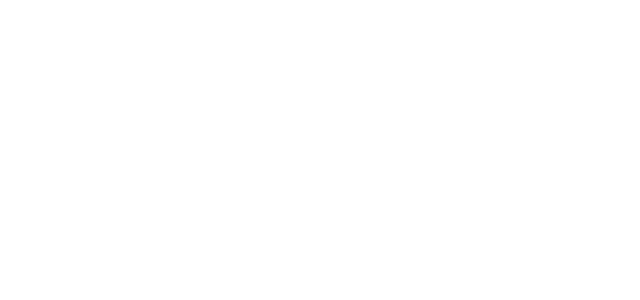
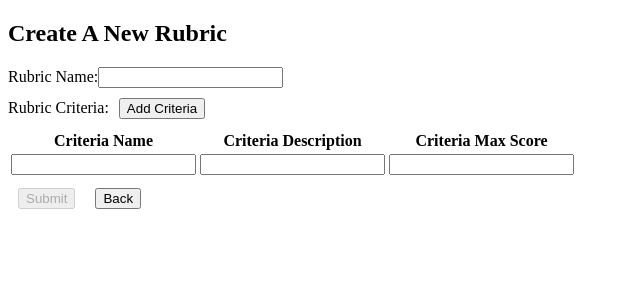
Before and after one commit to mason-oconnor15/peerEval-FrontEnd, a Nuxt app: page /rubric/create/createRubricPage in a window 1280 px wide. Before the commit this address had no page. Shown: the top 300 px of the page, without its empty margins (0-640 px from the left). Built offline with nearby package versions, Linux system fonts and the light colour scheme.

Commit message:
added create a rubric with rubric criteria

```diff
--- /dev/null
+++ b/components/rubric/ErrorMessage.vue
@@ -0,0 +1,23 @@
+<!-- ErrorMessage.vue -->
+<template>
+    <p class="error-message" v-if="message">{{ message }}</p>
+  </template>
+
+  <script>
+  export default {
+    props: {
+      message: {
+        type: String,
+        required: true
+      }
+    }
+  }
+  </script>
+
+  <style scoped>
+  .error-message {
+    color: red; /* Set the color of the error message */
+    font-size: 14px; /* Set the font size */
+    margin-top: 5px; /* Add some space between the input field and error message */
+  }
+  </style>
--- /dev/null
+++ b/components/rubric/create/CreateRubric.vue
@@ -0,0 +1,152 @@
+<template>
+    <div class="container">
+      <h2>Create A New Rubric</h2>
+
+      <form @submit.prevent="submitNewRubric">
+
+        <div class="labelAndInput">
+          <label>Rubric Name:</label>
+          <input type="text" v-model="rubric.rubricName" @input="checkRubricName"></input>
+          <error-message :message="rubric.rubricNameErrorMessage" />
+        </div>
+
+        <div class="labelAndInput">
+          <label>Rubric Criteria:</label>
+          <!-- Add Criteria Button -->
+          <button @click="addCriteria">Add Criteria</button>
+        </div>
+
+        <!-- Table for Rubric Criteria -->
+        <table>
+          <thead>
+            <tr>
+              <th>Criteria Name</th>
+              <th>Criteria Description</th>
+              <th>Criteria Max Score</th>
+            </tr>
+          </thead>
+          <tbody>
+            <tr v-for="(criteria, index) in rubric.rubricCriteria" :key="index">
+              <td><input type="text" v-model="criteria.name" @input="checkFilledRows"></td>
+              <td><input type="text" v-model="criteria.description" @input="checkFilledRows"></td>
+              <td><input type="number" v-model.number="criteria.maxScore" @input="checkFilledRows"></td>
+            </tr>
+          </tbody>
+        </table>
+
+        <error-message :message="rubricCriteriaErrorMessage" />
+
+        <button :disabled="disableSubmit || !isTableFilled" type="submit">Submit</button>
+        <button :disabled="!enableBack" @click="goBack">Back</button>
+        <p v-if="showWarning" class="warning-message">
+          Warning: Any unsaved changes will be lost if you navigate back.
+        </p>
+
+      </form>
+    </div>
+  </template>
+
+  <script>
+  import axios from "axios";
+  import ErrorMessage from '../ErrorMessage.vue'
+
+  export default {
+    components: {
+      ErrorMessage
+    },
+    data() {
+    return {
+        enableBack: true,
+        showWarning: false,
+        initialRubricName: '',
+        rubric: {
+        rubricName: '',
+        rubricCriteria: [
+            { name: '', description: '', maxScore: null }
+        ]
+        },
+        disableSubmit: true,
+        rubricNameErrorMessage: '',
+        rubricCriteriaErrorMessage: null, // Initialize with null or an empty message
+        newCriteria: { name: '', description: '', maxScore: null },
+        isTableFilled: false,
+        criteriaComplete: true
+    };
+    },
+
+    mounted() {
+      console.log('Component is mounted on the DOM.');
+      this.initialRubricName = this.rubric.rubricName;
+    },
+
+    methods: {
+      goBack() {
+        if (confirm("Are you sure you want to navigate back? Any unsaved changes will be lost.")) {
+          window.history.back();
+        } else {
+          this.rubric.rubricName = this.initialRubricName;
+        }
+      },
+
+      submitNewRubric() {
+        // Check if all rubric criteria are filled
+        this.criteriaComplete = this.rubric.rubricCriteria.every(criteria =>
+            criteria.name.trim() !== '' && criteria.description.trim() !== '' && criteria.maxScore !== null
+        );
+
+        if (!this.criteriaComplete) {
+            // Display error message if any criterion is incomplete
+            return;
+        }
+        console.log("New rubric has been created.");
+        this.rubric.rubricName = '';
+        this.disableSubmit = true;
+        this.clearErrorMessages();
+      },
+
+      checkRubricName() {
+        if (this.rubric.rubricName !== null && this.rubric.rubricName.trim() !== '') {
+          this.disableSubmit = false;
+          this.rubricNameErrorMessage = '';
+        } else {
+          this.disableSubmit = true;
+          this.rubricNameErrorMessage = 'Please input a rubric name.';
+        }
+      },
+
+      clearErrorMessages() {
+        this.rubricNameErrorMessage = '';
+        this.rubricCriteriaErrorMessage = '';
+      },
+
+      addCriteria() {
+        // Add new criteria to the list
+        this.rubric.rubricCriteria.push({ ...this.newCriteria });
+        // Clear new criteria object for next addition
+        this.newCriteria = { name: '', description: '', maxScore: null };
+      },
+
+      checkFilledRows() {
+        // Check if there's at least one filled row in the table
+        for (const criteria of this.rubric.rubricCriteria) {
+            if (criteria.name.trim() !== '' || criteria.description.trim() !== '' || criteria.maxScore !== null) {
+            this.isTableFilled = true;
+            this.rubricCriteriaErrorMessage = null;
+            return;
+            }
+        }
+        // If no filled row is found, disable submit button
+        this.isTableFilled = false;
+        this.rubricCriteriaErrorMessage = "There must be at least one criteria. Criteria must be completely filled."
+        }
+    },
+
+    created() {
+      console.log('Component is created!');
+    }
+  }
+  </script>
+
+  <style scoped>
+  /* Styles remain the same */
+  </style>
--- a/pages/index.vue
+++ b/pages/index.vue
@@ -24,6 +24,9 @@
       <NuxtLink :to="{ path: '/section/search/searchSectionsPage' }">
         <button>Find a Section</button>
       </NuxtLink>
+      <NuxtLink :to="{ path: '/rubric/create/createRubricPage' }">
+        <button>Create a Rubric</button>
+      </NuxtLink>
     </div>
 </template>
 <style>
--- /dev/null
+++ b/pages/rubric/create/createRubricPage.vue
@@ -0,0 +1,6 @@
+<script setup>
+    import CreateRubric from '../../../components/rubric/create/CreateRubric.vue';
+</script>
+<template>
+    <CreateRubric/>
+</template>
```
